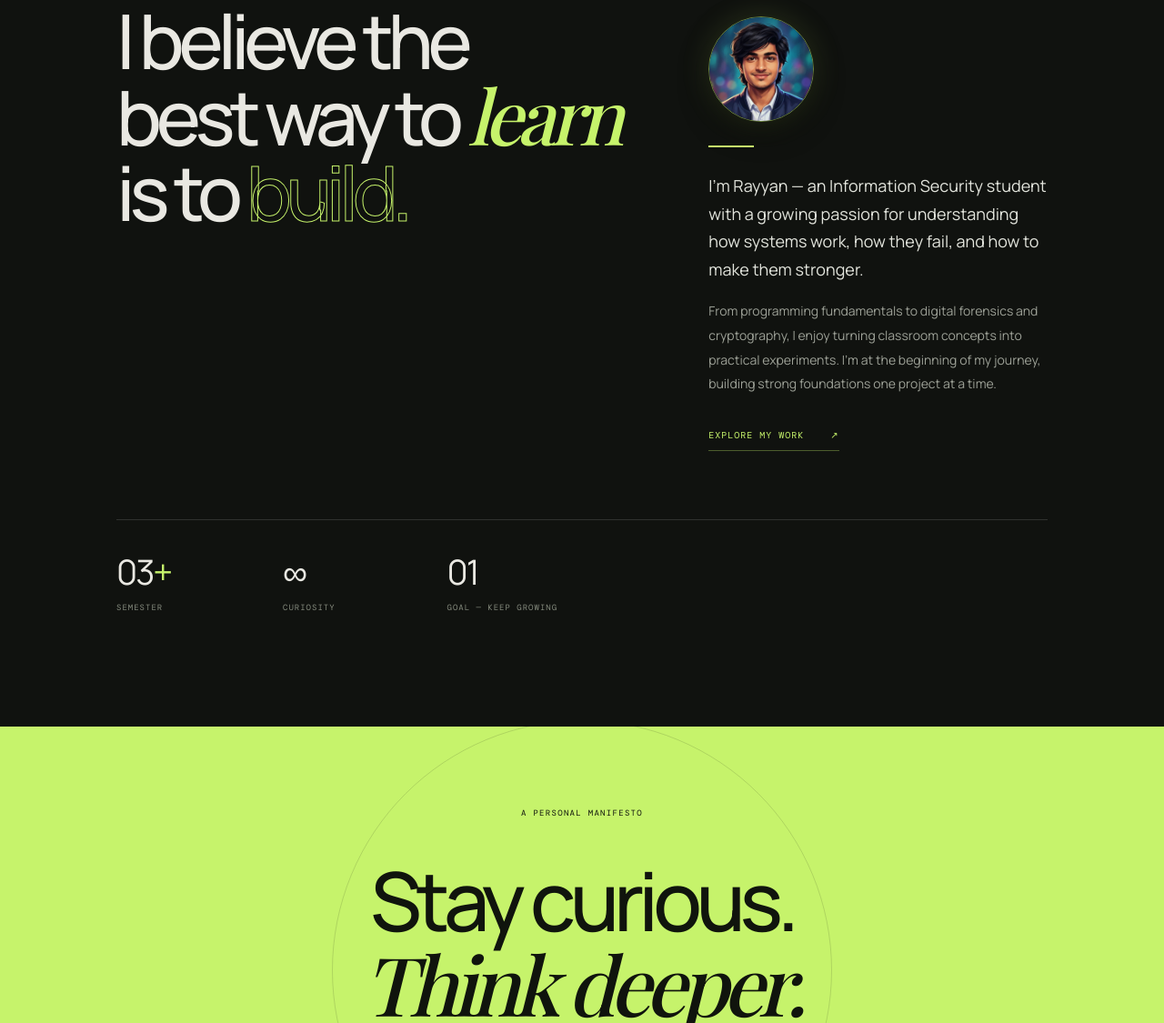
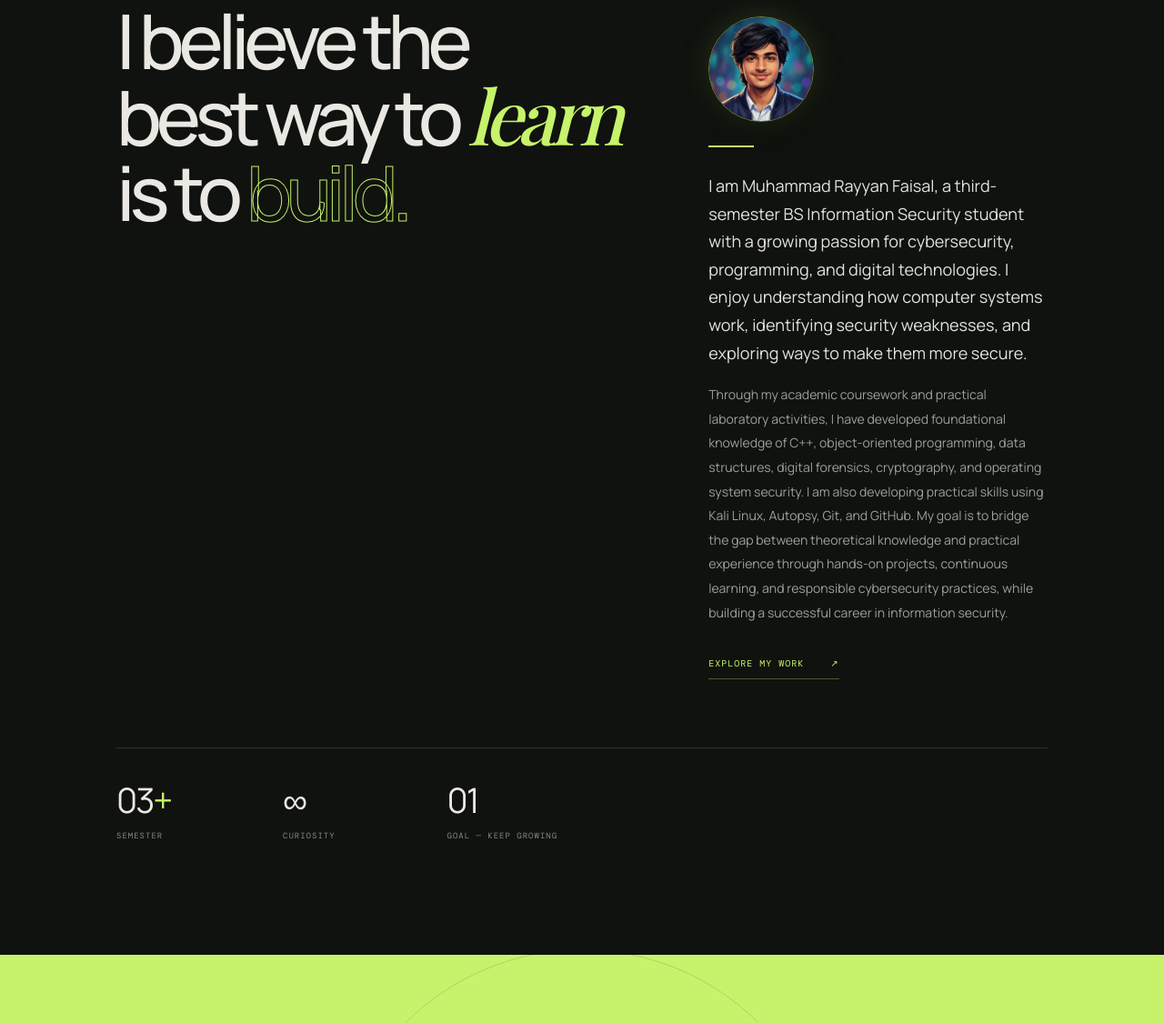
Before and after one commit to rayyanfaisal765-arch/rayyanfaisal765-arch.github.io, a plain HTML site: page index.html in a window 1280 px wide. Shown: the part 1094-2219 px from the top of the page at 91% size. Drawn offline with nearby package versions, Linux system fonts and the light colour scheme; a web font is replaced by a local one.

Commit message:
Update index.html

```diff
--- a/index.html
+++ b/index.html
@@ -24,7 +24,36 @@
  <div class="hero-art"><div class="art-ring ring-a"></div><div class="art-ring ring-b"></div><div class="art-core"><div class="core-cross">✳</div><span>SECURE<br>BY DESIGN</span></div><div class="orbit-label label-a">01 / ANALYZE</div><div class="orbit-label label-b">02 / BUILD</div><div class="orbit-label label-c">03 / PROTECT</div></div>
  <div class="hero-footer"><span>BASED IN PAKISTAN</span><span>BS INFORMATION SECURITY · 3RD SEMESTER</span><span>SCROLL ↓</span></div>
 </section>
-<section class="intro section-pad" id="about"><div class="section-kicker reveal"><span>01 — THE PERSON</span><span>ABOUT ME</span></div><div class="intro-layout"><h2 class="reveal">I believe the<br>best way to <em>learn</em><br>is to <span class="stroke">build.</span></h2><div class="intro-text reveal"><img class="about-avatar" src="avatar.jpg" alt="Muhammad Rayyan Faisal"><div class="mini-line"></div><p class="lead">I'm Rayyan — an Information Security student with a growing passion for understanding how systems work, how they fail, and how to make them stronger.</p><p>From programming fundamentals to digital forensics and cryptography, I enjoy turning classroom concepts into practical experiments. I’m at the beginning of my journey, building strong foundations one project at a time.</p><a class="text-link" href="#work">EXPLORE MY WORK <span>↗</span></a></div></div><div class="about-stats"><div><strong>03<span>+</span></strong><small>SEMESTER</small></div><div><strong>∞</strong><small>CURIOSITY</small></div><div><strong>01</strong><small>GOAL — KEEP GROWING</small></div></div></section>
+<section class="intro section-pad" id="about">
+  <div class="section-kicker reveal">
+    <span>01 — THE PERSON</span>
+    <span>ABOUT ME</span>
+  </div>
+  <div class="intro-layout">
+    <h2 class="reveal">I believe the<br>best way to <em>learn</em><br>is to <span class="stroke">build.</span></h2>
+    <div class="intro-text reveal">
+      <img class="about-avatar" src="avatar.jpg" alt="Muhammad Rayyan Faisal">
+      <div class="mini-line"></div>
+      <p class="lead">I am Muhammad Rayyan Faisal, a third-semester BS Information Security student with a growing passion for cybersecurity, programming, and digital technologies. I enjoy understanding how computer systems work, identifying security weaknesses, and exploring ways to make them more secure.</p>
+      <p>Through my academic coursework and practical laboratory activities, I have developed foundational knowledge of C++, object-oriented programming, data structures, digital forensics, cryptography, and operating system security. I am also developing practical skills using Kali Linux, Autopsy, Git, and GitHub. My goal is to bridge the gap between theoretical knowledge and practical experience through hands-on projects, continuous learning, and responsible cybersecurity practices, while building a successful career in information security.</p>
+      <a class="text-link" href="#work">EXPLORE MY WORK <span>↗</span></a>
+    </div>
+  </div>
+  <div class="about-stats">
+    <div>
+      <strong>03<span>+</span></strong>
+      <small>SEMESTER</small>
+    </div>
+    <div>
+      <strong>∞</strong>
+      <small>CURIOSITY</small>
+    </div>
+    <div>
+      <strong>01</strong>
+      <small>GOAL — KEEP GROWING</small>
+    </div>
+  </div>
+</section>
 <section class="manifesto"><div class="manifesto-bg"></div><p class="manifesto-label">A PERSONAL MANIFESTO</p><h2>Stay curious.<br><em>Think deeper.</em><br>Build with purpose.</h2><span class="manifesto-mark">RF / 2026</span></section>
 <section class="work section-pad" id="work"><div class="section-kicker reveal"><span>02 — THE PRACTICE</span><span>SELECTED ACADEMIC WORK</span></div><div class="work-heading reveal"><h2>Learning by<br><em>doing.</em></h2><p>A selection of coursework and hands-on exercises that are helping me develop a practical understanding of computing and security.</p></div>
 <div class="project-list">
```
